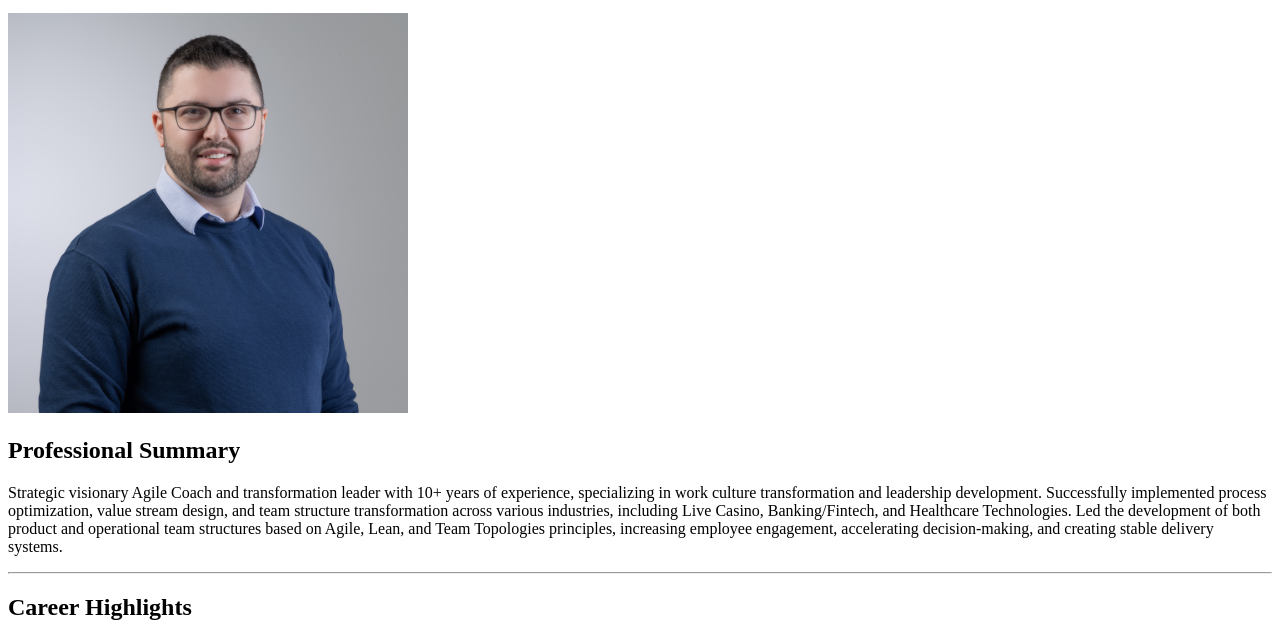
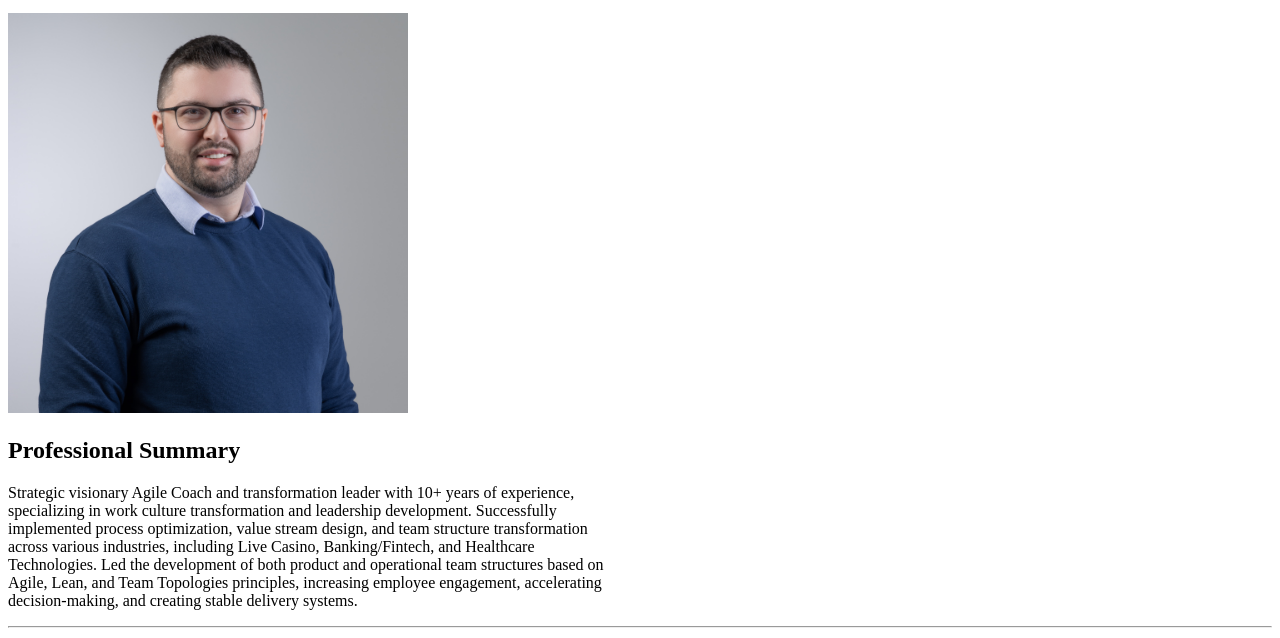
Before and after one commit to DavidBuilder2nd/fswdbootcamp, a plain HTML site: page index.html in a window 1280 px wide. Shown: the part 101-739 px from the top of the page. Drawn offline with Linux system fonts and the light colour scheme.

Commit message:
Cap the Summary width

```diff
--- a/index.html
+++ b/index.html
@@ -13,7 +13,7 @@
         <img src="./Assets/Face left to right.jpg" alt="David's Photo" width="400">
 
         <h2>Professional Summary</h2>
-            <p>
+            <p style="width: 600px;">
             Strategic visionary Agile Coach and transformation leader with 10+ years of experience,
             specializing in work culture transformation and leadership development.
             Successfully implemented process optimization, value stream design,
```
